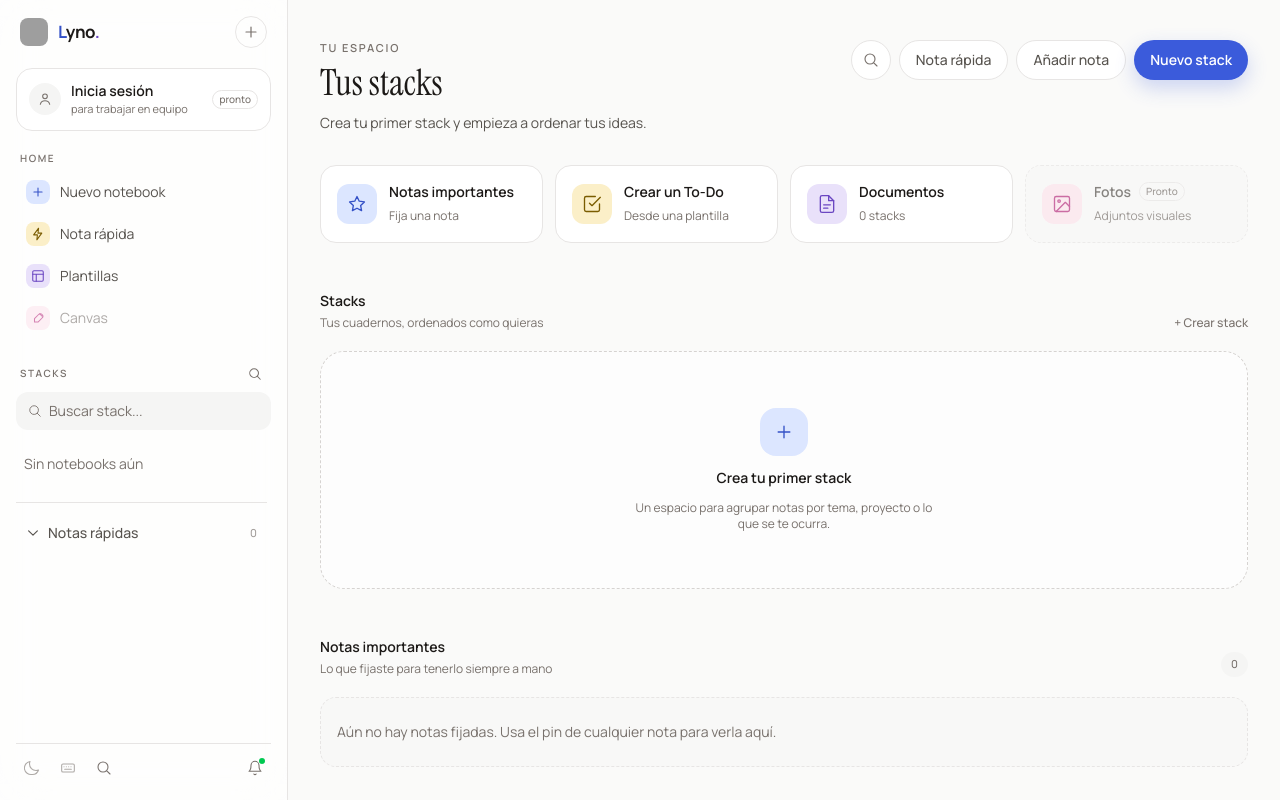
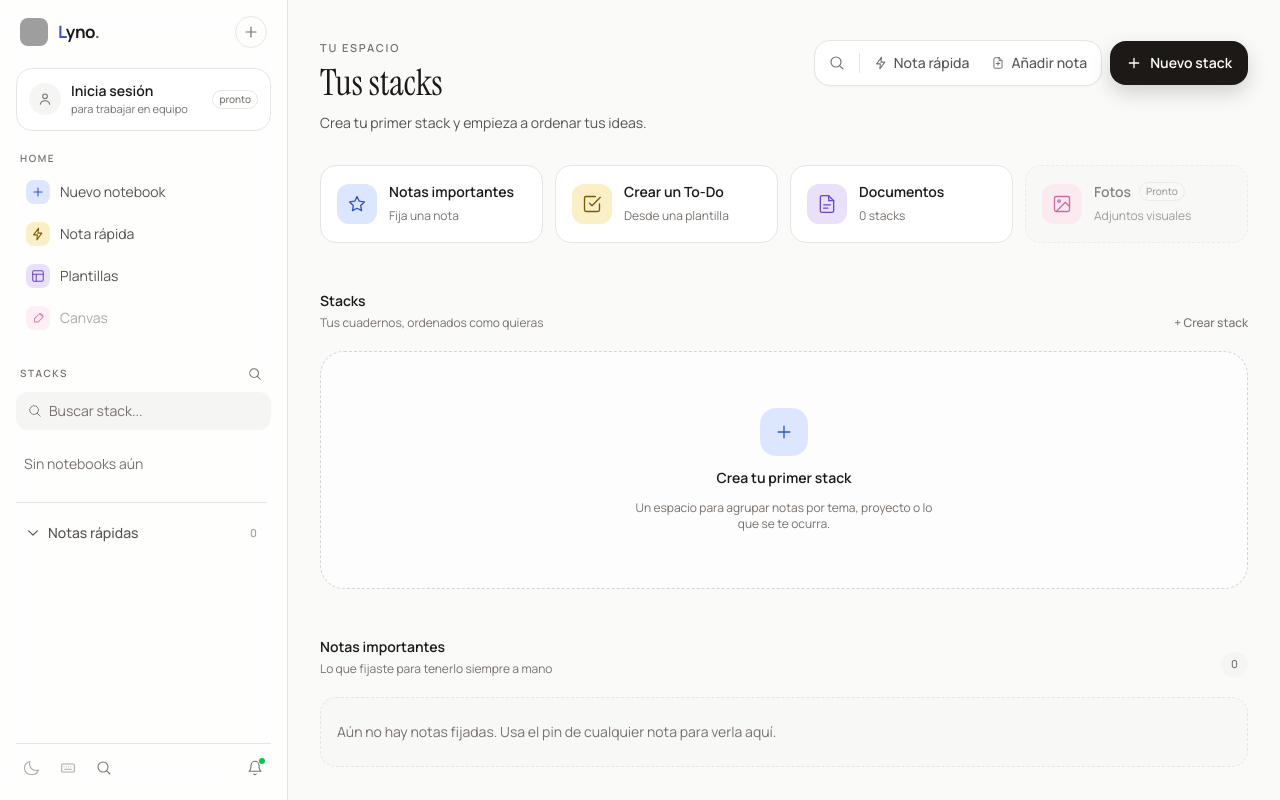
Before and after one commit to AngelosGD/jswrite, a Next.js app in the folder apps/web/: page /notebooks in a window 1280 px wide. Built offline with nearby package versions, Linux system fonts and the light colour scheme; grey boxes are pictures that could not be loaded.

Commit message:
mejora los botones de acción del dashboard

```diff
--- a/apps/web/app/components/dashboardHome.tsx
+++ b/apps/web/app/components/dashboardHome.tsx
@@ -68,13 +68,14 @@ export default function DashboardHome({
           </p>
         </div>
 
-        <div className="flex items-center gap-2">
+        <div className="flex flex-wrap items-center gap-2">
+          <div className="flex items-center gap-0.5 rounded-2xl border border-border bg-surface p-1 shadow-[0_1px_2px_rgba(28,25,23,0.04)]">
             <button
               type="button"
               onClick={onOpenSearch}
               aria-label="Buscar notas"
               title="Buscar (/)"
-            className="grid size-10 place-items-center rounded-full border border-border bg-surface text-text-3 transition hover:border-border-strong hover:text-text"
+              className="grid size-9 place-items-center rounded-xl text-text-3 transition hover:bg-surface-2 hover:text-text"
             >
               <svg
                 viewBox="0 0 24 24"
@@ -87,13 +88,28 @@ export default function DashboardHome({
                 <path d="m21 21-5.197-5.197m0 0A7.5 7.5 0 1 0 5.196 5.196a7.5 7.5 0 0 0 10.607 10.607Z" />
               </svg>
             </button>
+
+            <span className="mx-0.5 h-5 w-px bg-border" />
+
             <button
               type="button"
               onClick={onNewQuickNote}
-            className="h-10 rounded-full border border-border bg-surface px-4 text-sm font-medium text-text-2 transition hover:border-border-strong hover:text-text active:scale-[0.98]"
+              className="flex h-9 items-center gap-1.5 rounded-xl px-2.5 text-sm font-medium text-text-2 transition hover:bg-surface-2 hover:text-text active:scale-[0.98]"
             >
+              <svg
+                viewBox="0 0 24 24"
+                fill="none"
+                stroke="currentColor"
+                strokeWidth="1.8"
+                strokeLinecap="round"
+                strokeLinejoin="round"
+                className="size-3.5 text-text-3"
+              >
+                <path d="M13 2 4.5 13.5H11l-1 8.5 8.5-11.5H12l1-8.5Z" />
+              </svg>
               Nota rápida
             </button>
+
             <button
               type="button"
               onClick={() => {
@@ -104,15 +120,39 @@ export default function DashboardHome({
                 const first = sorted[0];
                 onAddNote(first.id);
               }}
-            className="h-10 rounded-full border border-border bg-surface px-4 text-sm font-medium text-text-2 transition hover:border-border-strong hover:text-text active:scale-[0.98]"
+              className="flex h-9 items-center gap-1.5 rounded-xl px-2.5 text-sm font-medium text-text-2 transition hover:bg-surface-2 hover:text-text active:scale-[0.98]"
             >
+              <svg
+                viewBox="0 0 24 24"
+                fill="none"
+                stroke="currentColor"
+                strokeWidth="1.7"
+                strokeLinecap="round"
+                strokeLinejoin="round"
+                className="size-3.5 text-text-3"
+              >
+                <path d="M14 3H7a2 2 0 0 0-2 2v14a2 2 0 0 0 2 2h10a2 2 0 0 0 2-2V8l-5-5Z" />
+                <path d="M14 3v5h5M9 13h6M12 10v6" />
+              </svg>
               Añadir nota
             </button>
+          </div>
+
           <button
             type="button"
             onClick={onNewNotebook}
-            className="h-10 rounded-full bg-brand px-4 text-sm font-semibold text-white shadow-[0_8px_20px_rgba(59,91,219,0.24)] transition hover:bg-brand-hover active:scale-[0.98]"
+            className="flex h-11 items-center gap-2 rounded-2xl bg-text px-4 text-sm font-semibold text-white shadow-[0_8px_20px_rgba(28,25,23,0.18)] transition hover:bg-text-2 active:scale-[0.98]"
           >
+            <svg
+              viewBox="0 0 24 24"
+              fill="none"
+              stroke="currentColor"
+              strokeWidth="2"
+              strokeLinecap="round"
+              className="size-4"
+            >
+              <path d="M12 5v14M5 12h14" />
+            </svg>
             Nuevo stack
           </button>
         </div>
```
Lines whose indentation alone changed are shown as unchanged.
